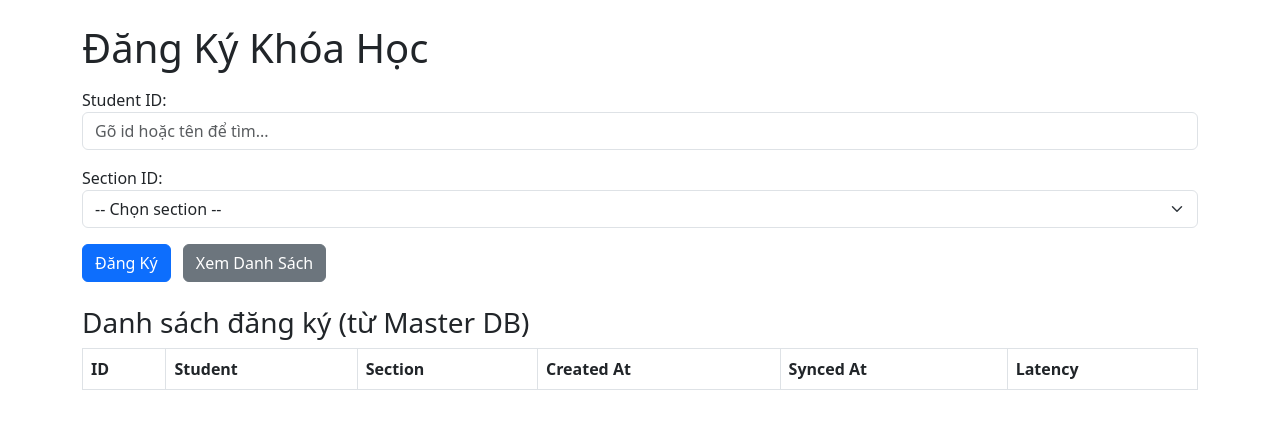
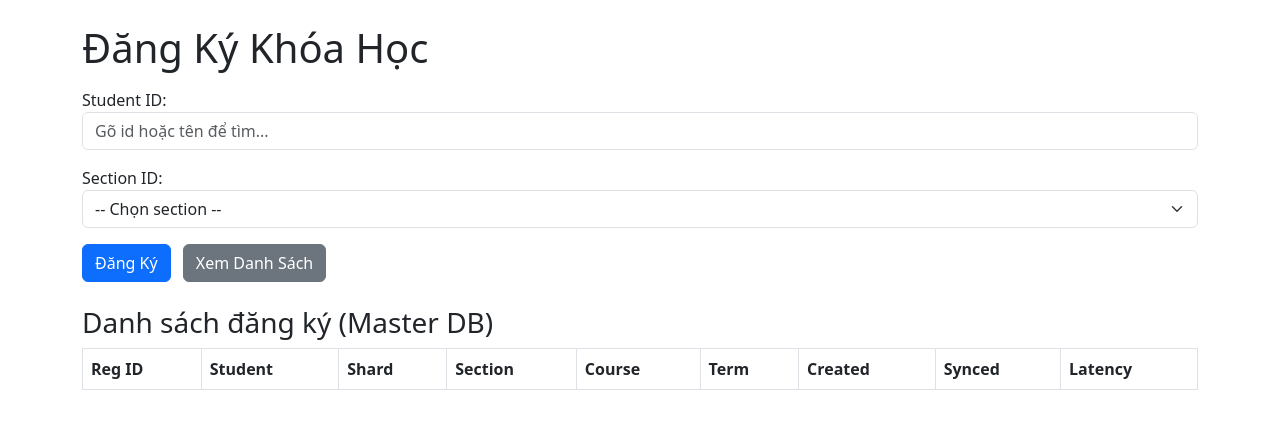
Before and after one commit to TrongNghianeee/DO_AN_PHAN_TAN, a Flask app: page / in a window 1280 px wide. Shown: the top 429 px of the page. Run offline with Flask 3, Linux system fonts and the light colour scheme; lists and menus that the app fills with data are empty; some libraries are stand-ins or nearby versions.

Commit message:
feat: enhance registration endpoints and update HTML table for enriched data display

```diff
--- a/app.py
+++ b/app.py
@@ -226,37 +226,68 @@ def register():
             except Exception:
                 pass
 
-# Endpoint trả về toàn bộ danh sách đăng ký trên DB gốc kèm theo độ trễ đồng bộ.
+"""Legacy endpoint: basic list (will use real reg_id now)."""
 @app.route('/list', methods=['GET'])
-def list_registrations():
-    conn = get_db_conn(5432)  # Master DB
+def list_registrations_basic():
+    conn = get_db_conn(5432)
     cur = conn.cursor()
-    # use a generated row number as reg_id because the registrations table may not have an "id" column
     cur.execute("""
-        SELECT
-            row_number() OVER () AS reg_id,
-            stno,
-            sec_no,
-            created_at,
-            synced_at,
-            (synced_at - created_at) AS latency
-        FROM registrations;
+        SELECT reg_id, stno, sec_no, created_at, synced_at, (synced_at - created_at) AS latency
+        FROM registrations ORDER BY reg_id DESC
     """)
     rows = cur.fetchall()
-    cur.close()
-    conn.close()
-
-    result = []
-    for r in rows:
-        result.append({
+    cur.close(); conn.close()
+    return jsonify([
+        {
             'id': r[0],
             'stno': r[1],
             'sec_no': r[2],
             'created_at': str(r[3]),
             'synced_at': str(r[4]) if r[4] else None,
             'latency': str(r[5]) if r[5] else None
+        } for r in rows
+    ])
+
+# Endpoint chi tiết hơn: trả về danh sách đăng ký kèm tên sinh viên, shard, thông tin course/term
+@app.route('/registrations', methods=['GET'])
+def registrations_enriched():
+    conn = get_db_conn(5432)
+    cur = conn.cursor()
+    # Lấy shard_name (nếu có) thông qua students_map; lấy tên course qua sections -> courses
+    cur.execute("""
+        SELECT r.reg_id,
+               r.stno AS master_stno,
+               sm.fname, sm.mname, sm.lname,
+               (SELECT shard_name FROM students_map m WHERE m.master_stno = sm.master_stno LIMIT 1) AS shard_name,
+               r.sec_no AS master_sec_no,
+               s.year, s.semester, s.c_no, c.c_name,
+               r.created_at, r.synced_at, (r.synced_at - r.created_at) AS latency
+        FROM registrations r
+        LEFT JOIN students_master sm ON r.stno = sm.master_stno
+        LEFT JOIN sections s ON r.sec_no = s.sec_no
+        LEFT JOIN courses c ON s.c_no = c.c_no
+        ORDER BY r.reg_id DESC
+    """)
+    rows = cur.fetchall()
+    cur.close(); conn.close()
+    out = []
+    for r in rows:
+        full = " ".join([p for p in [r[2], r[3], r[4]] if p]).strip() or None
+        out.append({
+            'reg_id': r[0],
+            'master_stno': r[1],
+            'student_name': full,
+            'shard': r[5],
+            'master_sec_no': r[6],
+            'year': r[7],
+            'semester': r[8],
+            'course_no': r[9],
+            'course_name': r[10],
+            'created_at': str(r[11]),
+            'synced_at': str(r[12]) if r[12] else None,
+            'latency': str(r[13]) if r[13] else None
         })
-    return jsonify(result)
+    return jsonify(out)
 
 
 # Endpoint: autocomplete/search students
@@ -362,6 +393,7 @@ def available_sections(stno):
         except Exception:
             pass
 
+
  # Manual sync endpoint (POST /sync) to trigger mapping-based registration sync
 @app.route('/sync', methods=['POST'])
 def manual_sync():
--- a/templates/index.html
+++ b/templates/index.html
@@ -30,15 +30,18 @@
         </form>
 
         <div class="mt-4">
-            <h3>Danh sách đăng ký (từ Master DB)</h3>
+            <h3>Danh sách đăng ký (Master DB)</h3>
             <table class="table table-bordered" id="regTable">
                 <thead>
                     <tr>
-                        <th>ID</th>
+                        <th>Reg ID</th>
                         <th>Student</th>
+                        <th>Shard</th>
                         <th>Section</th>
-                        <th>Created At</th>
-                        <th>Synced At</th>
+                        <th>Course</th>
+                        <th>Term</th>
+                        <th>Created</th>
+                        <th>Synced</th>
                         <th>Latency</th>
                     </tr>
                 </thead>
@@ -68,21 +71,22 @@
 
         // Lấy danh sách từ API /list
         document.getElementById('btnList').addEventListener('click', async () => {
-            const res = await fetch('/list');
+            const res = await fetch('/registrations');
             const rows = await res.json();
-
             const tbody = document.querySelector('#regTable tbody');
-            tbody.innerHTML = "";
+            tbody.innerHTML = '';
             rows.forEach(r => {
                 const tr = document.createElement('tr');
                 tr.innerHTML = `
-                    <td>${r.id}</td>
-                    <td>${r.stno}</td>
-                    <td>${r.sec_no}</td>
+                    <td>${r.reg_id}</td>
+                    <td>${r.student_name || r.master_stno}</td>
+                    <td>${r.shard || ''}</td>
+                    <td>${r.master_sec_no}</td>
+                    <td>${r.course_no} - ${r.course_name || ''}</td>
+                    <td>${r.year} ${r.semester}</td>
                     <td>${r.created_at}</td>
                     <td>${r.synced_at || ''}</td>
-                    <td>${r.latency || ''}</td>
-                `;
+                    <td>${r.latency || ''}</td>`;
                 tbody.appendChild(tr);
             });
         });
```
Also changed, not shown: sql/mapping_method.sql (+5 -4 lines).
